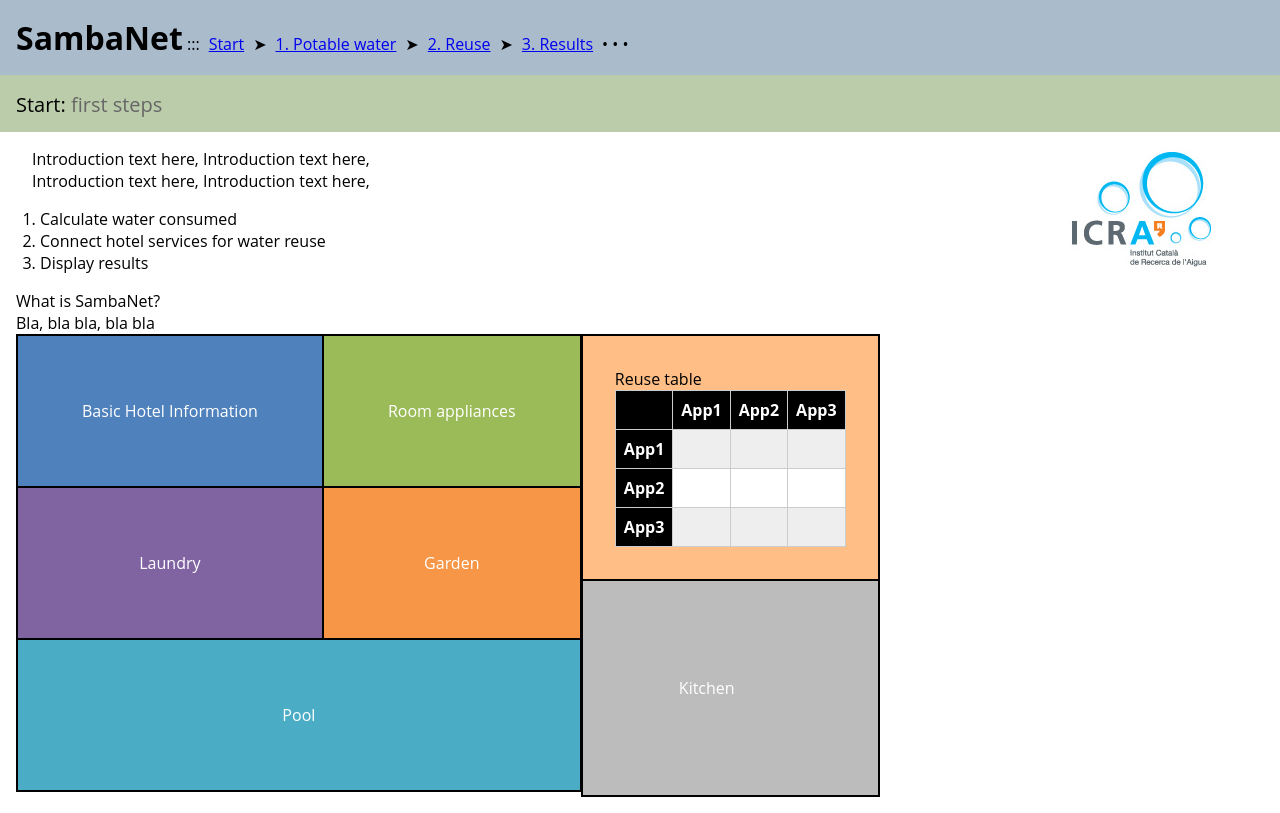
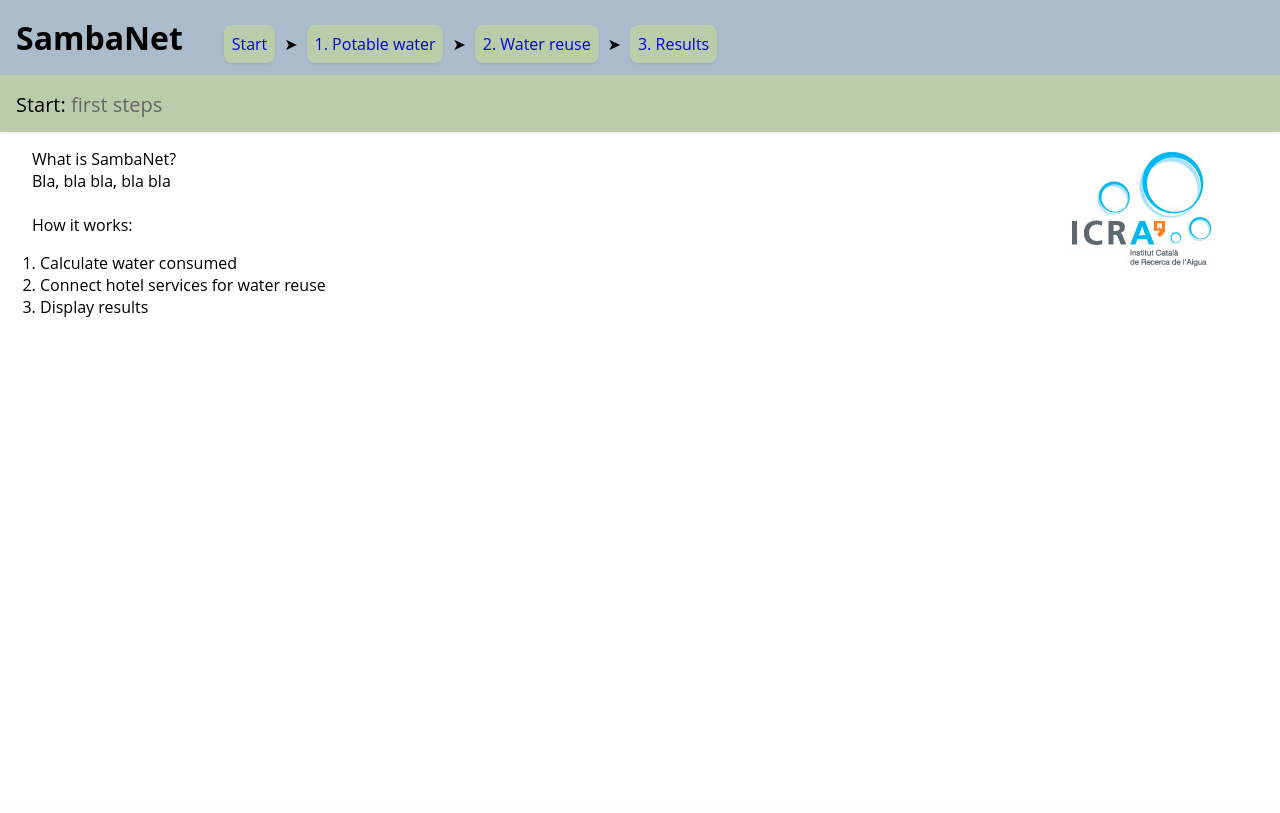
Before and after one commit to holalluis/demeaumed, a PHP site: page /start.php in a window 1280 px wide. After the commit the page ends 317 px from the top, so only its background shows below. Run offline with PHP 8.4, Linux system fonts and the light colour scheme; lists and menus that the app fills with data are empty.

Commit message:
new things

```diff
--- a/css.css
+++ b/css.css
@@ -5,21 +5,28 @@ body{
 	font-family: 'Open Sans',Arial,sans-serif;
 }
 
+h3 {padding:0.25em 0}
+
+button {
+	box-shadow: 0 1px 2px rgba(0,0,0,.1);
+}
+
+.inline{
+	display:inline-block;
+	vertical-align:top;
+	margin-right:-5px;
+}
+
 .title {
 	padding:0.8em;
 	background:#bca;
 	height:25px;
 	font-size:20px;
+	box-shadow: 0 1px 2px rgba(0,0,0,.1);
 }
 
 .subtitle{
 	color:#666;
-}
-
-h3 {padding:0.25em 0}
-
-div.container{
-	display:inline-block;
 }
 
 /* tables */
@@ -42,9 +49,3 @@ div.container{
 		text-align:left;
 	}
 /**/
-
-.inline{
-	display:inline-block;
-	vertical-align:top;
-	margin-right:-5px;
-}
--- a/imports.php
+++ b/imports.php
@@ -1,6 +1,7 @@
 <meta charset=utf-8>
 <title>SambaNet</title>
 <link rel=stylesheet href=css.css>
+<link rel="icon" href="img/favicon.ico" type="image/x-icon">
 
 <!--imports-->
 <script src="js/cookies.js"></script>
--- a/navbar.php
+++ b/navbar.php
@@ -7,17 +7,25 @@
 			padding:1em;
 			background:#abc;
 			margin:0;
+			box-shadow: 0 1px 2px rgba(0,0,0,.1);
 		}
-		#navbar a {margin:0 0.3em 0 0.3em}
+		#navbar a {
+			margin:0 0.3em;
+			padding:0.5em;
+			border-radius:0.5em;
+			text-decoration:none;
+			background:#bca;
+			box-shadow: 0 1px 2px rgba(0,0,0,.1);
+		}
+		#navbar a:hover {
+			background:lightgreen;
+		}
 	</style>
 
-	<h1 style="display:inline-block">SambaNet</h1>
+	<h1 style="display:inline-block;margin-right:1em">SambaNet</h1>
 
-	::: <a href=start.php>Start</a>
+	<a href=start.php>Start</a>
 	&#10148; <a href="water.php">  1. Potable water</a>
-	&#10148; <a href="reuse.php">  2. Reuse</a>
+	&#10148; <a href="reuse.php">  2. Water reuse</a>
 	&#10148; <a href="results.php">3. Results</a>
-	&bull;
-	&bull;
-	&bull;
 </div>
--- a/results.php
+++ b/results.php
@@ -4,4 +4,7 @@
 
 <div class=title>3. Results: <span class=subtitle>water saved</span></div>
 
-<p>Results will appear here (work in progress)</p>
+<pre style=margin:1em>
+	Results will appear here (work in progress)
+	for example, summary tables
+</pre>
--- a/start.php
+++ b/start.php
@@ -11,85 +11,15 @@
 		}
 	</style>
 	<img src=img/icra.jpg style="display:block;float:right">
-	Introduction text here, Introduction text here,<br>
-	Introduction text here, Introduction text here,<br>
 
+	What is SambaNet?<br>
+	Bla, bla bla, bla bla<br>
+
+	<br>
+	How it works:
 	<ol>
 		<li>Calculate water consumed
 		<li>Connect hotel services for water reuse
 		<li>Display results
 	</ol>
 </p>
-
-<!--container-->
-<div class=container style="margin:1em">
-	What is SambaNet?<br>
-	Bla, bla bla, bla bla<br>
-
-	<!--left column-->
-	<div class=inline>
-		<table id="t1">
-			<style>
-				table#t1 td{
-					text-align:center;
-					padding:4em;
-					border: 2px solid black;
-				}
-			</style>
-			<tr>
-				<td style="background:#4F81BD;color:white">Basic Hotel Information
-				<td style="background:#9BBB59;color:white">Room appliances
-			<tr>
-				<td style="background:#8064A2;color:white">Laundry
-				<td style="background:#F79646;color:white">Garden
-			<tr><td style="background:#4bacc6;color:white" colspan=2>Pool
-		</table>
-	</div>
-
-	<!--right column-->
-	<div class=inline>
-		<div id=reuse>
-			<style>
-				div#reuse {
-					padding:2em;
-					background:#FFBE86;
-					border:2px solid black;
-				}
-				div#reuse td, div#reuse th{
-					padding:.5em;
-				}
-				div#reuse tr:nth-child(even)
-				{
-					background:#eee;
-				}
-				div#reuse tr:nth-child(odd)
-				{
-					background:white;
-				}
-				div#reuse th{
-					background:black;
-					color:white;
-				}
-			</style>
-			Reuse table
-			<table>
-				<tr><th>    <th>App1<th>App2<th>App3
-				<tr><th>App1<td>    <td>    <td>
-				<tr><th>App2<td>    <td>    <td>
-				<tr><th>App3<td>    <td>    <td>
-			</table>
-		</div>
-		<div id=kitchen>
-			<style>
-				div#kitchen{
-					padding:6em;
-					background:#bcbcbc;
-					color:white;
-					border:2px solid black;
-					margin-top:-2px;
-				}
-			</style>
-			Kitchen
-		</div>
-	</div>
-</div>
--- a/water.php
+++ b/water.php
@@ -38,6 +38,7 @@
 				background:#dadada;
 				border-radius:0.3em;
 				padding:0.2em;
+				box-shadow: 0 1px 2px rgba(0,0,0,.1);
 			}
 			label.header:hover {background:#ccc}
 			label.header:before {content:"\25b6\00a0";display:inline-block;transition:all 0.15s;font-size:15px}
```
Also changed, not shown: graph.php (+5 -16 lines), graph2.php (deleted, +0 -31 lines), reuse.php (+20 -6 lines), img/favicon.ico (added), nextstep.png (deleted).
